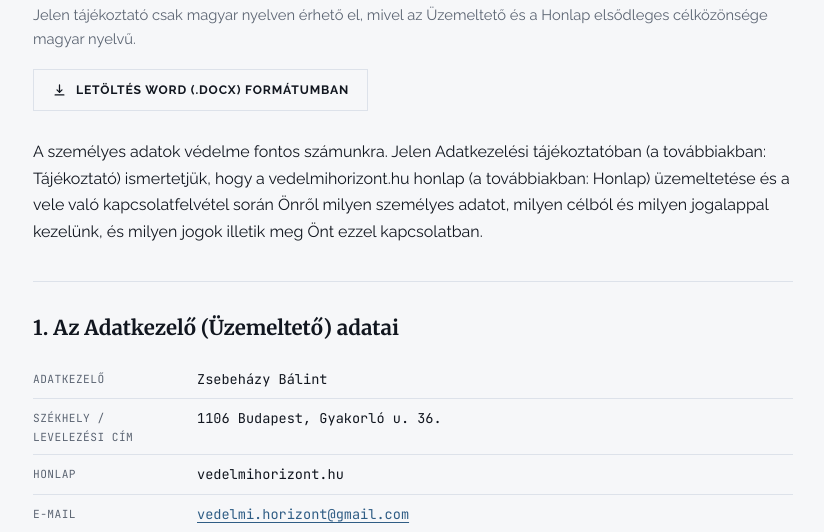
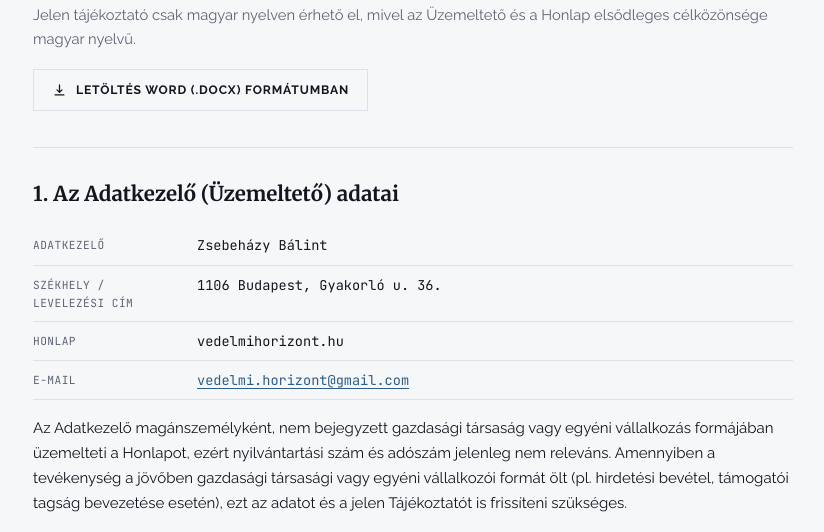
Before and after one commit to zsebehazybalint-dev/VH_weboldal, a plain HTML site: page adatvedelem.html in a window 1280 px wide. Shown: the part 268-800 px from the top of the page, without its empty margins (227-1051 px from the left). Drawn offline with Linux system fonts and the light colour scheme.

Commit message:
Adatvédelem: bevezető mondat eltávolítása a HTML-ből és a letölthető docx-ből

```diff
--- a/adatvedelem.html
+++ b/adatvedelem.html
@@ -213,8 +213,6 @@ footer p.legal a:hover{color:var(--accent-text)}
       <span data-hu="Letöltés Word (.docx) formátumban" data-en="Download as Word (.docx)">Letöltés Word (.docx) formátumban</span>
     </a>
   </div>
-
-  <p style="margin-top:28px">A személyes adatok védelme fontos számunkra. Jelen Adatkezelési tájékoztatóban (a továbbiakban: Tájékoztató) ismertetjük, hogy a vedelmihorizont.hu honlap (a továbbiakban: Honlap) üzemeltetése és a vele való kapcsolatfelvétel során Önről milyen személyes adatot, milyen célból és milyen jogalappal kezelünk, és milyen jogok illetik meg Önt ezzel kapcsolatban.</p>
 
   <section class="legal-section">
     <h2>1. Az Adatkezelő (Üzemeltető) adatai</h2>
```
Also changed, not shown: 1 other file.
